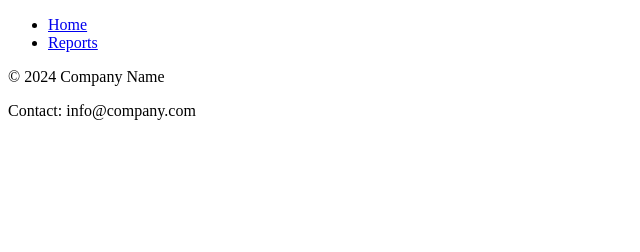
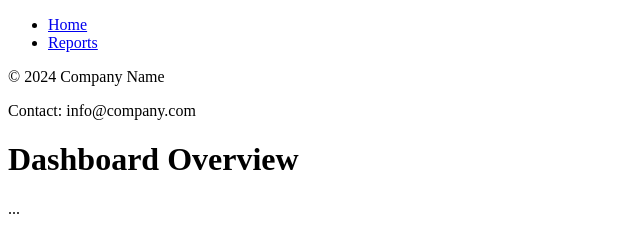
Before and after one commit to rizkijanuarr/simple-web-page, a plain HTML site: page index.html in a window 1280 px wide. Shown: the whole page, without its empty margins (0-640 px from the left). Drawn offline with Linux system fonts and the light colour scheme.

Commit message:
commit stats from branch MTMAI-03

```diff
--- a/index.html
+++ b/index.html
@@ -18,5 +18,9 @@
         <p>© 2024 Company Name</p>
         <p>Contact: info@company.com</p>
     </footer>
+    <main>
+        <h1>Dashboard Overview</h1>
+        <div class="stats">...</div>
+    </main>
 </body>
 </html>
```
